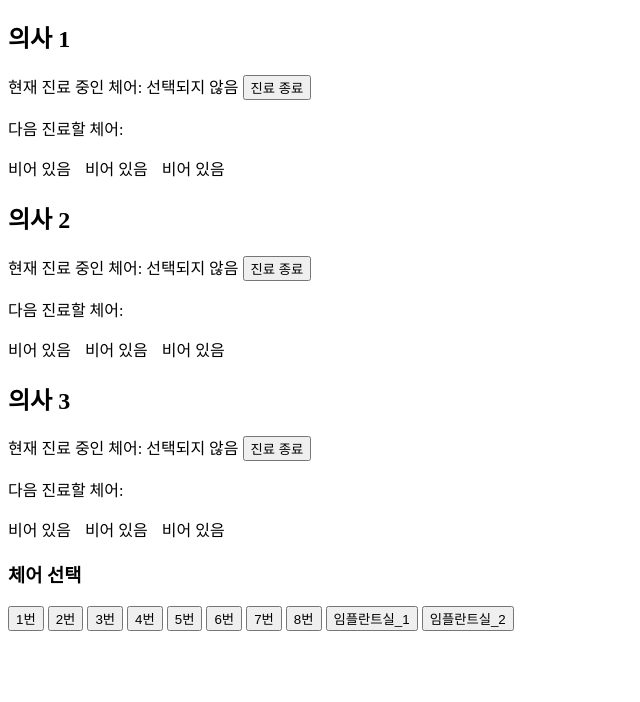
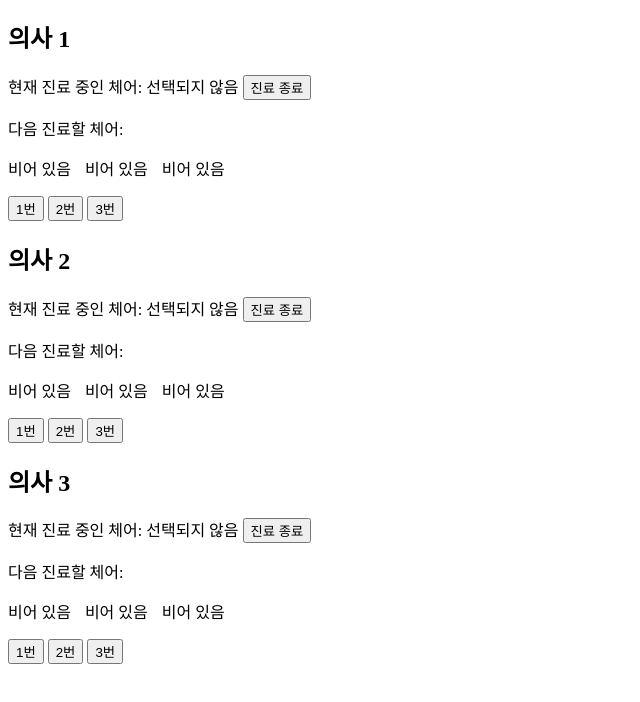
Before and after one commit to kimyungsoo/Doctor_sequence, a website: page popup.html in a window 1280 px wide. Shown: the part 70-772 px from the top of the page, without its empty margins (0-640 px from the left). Drawn offline with Linux system fonts and the light colour scheme.

Commit message:
Update popup.html

```diff
--- a/popup.html
+++ b/popup.html
@@ -5,7 +5,6 @@
   <meta name="viewport" content="width=device-width, initial-scale=1.0">
   <title>진료 체어 관리</title>
   <style>
-    /* 한 줄로 표시하기 위한 스타일 */
     .nextChairsList {
       display: inline;
       list-style: none;
@@ -15,6 +14,9 @@
     .nextChairsList li {
       display: inline;
       margin-right: 10px;
+    }
+    .chair-buttons {
+      margin-top: 10px;
     }
   </style>
 </head>
@@ -27,11 +29,18 @@
     <p>현재 진료 중인 체어: <span id="currentChair1">선택되지 않음</span>
       <button onclick="endCurrentChair('doctor1')">진료 종료</button>
     </p>
-    <p>다음 진료할 체어: <ul id="nextChairsList1" class="nextChairsList">
+    <p>다음 진료할 체어:
+      <ul id="nextChairsList1" class="nextChairsList">
         <li id="nextChair1_1">비어 있음</li>
         <li id="nextChair1_2">비어 있음</li>
         <li id="nextChair1_3">비어 있음</li>
-    </ul></p>
+      </ul>
+    </p>
+    <div class="chair-buttons">
+      <button onclick="selectChair('doctor1', '1번')">1번</button>
+      <button onclick="selectChair('doctor1', '2번')">2번</button>
+      <button onclick="selectChair('doctor1', '3번')">3번</button>
+    </div>
   </div>
 
   <!-- 의사 2 -->
@@ -40,11 +49,18 @@
     <p>현재 진료 중인 체어: <span id="currentChair2">선택되지 않음</span>
       <button onclick="endCurrentChair('doctor2')">진료 종료</button>
     </p>
-    <p>다음 진료할 체어: <ul id="nextChairsList2" class="nextChairsList">
+    <p>다음 진료할 체어:
+      <ul id="nextChairsList2" class="nextChairsList">
         <li id="nextChair2_1">비어 있음</li>
         <li id="nextChair2_2">비어 있음</li>
         <li id="nextChair2_3">비어 있음</li>
-    </ul></p>
+      </ul>
+    </p>
+    <div class="chair-buttons">
+      <button onclick="selectChair('doctor2', '1번')">1번</button>
+      <button onclick="selectChair('doctor2', '2번')">2번</button>
+      <button onclick="selectChair('doctor2', '3번')">3번</button>
+    </div>
   </div>
 
   <!-- 의사 3 -->
@@ -53,30 +69,22 @@
     <p>현재 진료 중인 체어: <span id="currentChair3">선택되지 않음</span>
       <button onclick="endCurrentChair('doctor3')">진료 종료</button>
     </p>
-    <p>다음 진료할 체어: <ul id="nextChairsList3" class="nextChairsList">
+    <p>다음 진료할 체어:
+      <ul id="nextChairsList3" class="nextChairsList">
         <li id="nextChair3_1">비어 있음</li>
         <li id="nextChair3_2">비어 있음</li>
         <li id="nextChair3_3">비어 있음</li>
-    </ul></p>
+      </ul>
+    </p>
+    <div class="chair-buttons">
+      <button onclick="selectChair('doctor3', '1번')">1번</button>
+      <button onclick="selectChair('doctor3', '2번')">2번</button>
+      <button onclick="selectChair('doctor3', '3번')">3번</button>
     </div>
-
-  <!-- 체어 선택 버튼 -->
-  <h3>체어 선택</h3>
-  <button onclick="selectChair('1번')">1번</button>
-  <button onclick="selectChair('2번')">2번</button>
-  <button onclick="selectChair('3번')">3번</button>
-  <button onclick="selectChair('4번')">4번</button>
-  <button onclick="selectChair('5번')">5번</button>
-  <button onclick="selectChair('6번')">6번</button>
-  <button onclick="selectChair('7번')">7번</button>
-  <button onclick="selectChair('8번')">8번</button>
-  <button onclick="selectChair('임플란트실_1')">임플란트실_1</button>
-  <button onclick="selectChair('임플란트실_2')">임플란트실_2</button>
+  </div>
 
   <script>
     const ws = new WebSocket('wss://doctor-sequence.onrender.com');
-
-    let selectedDoctor = 'doctor1'; // 기본 선택된 의사
 
     // 서버에서 상태 업데이트 수신
     ws.onmessage = (event) => {
@@ -94,17 +102,17 @@
 
         currentChairElement.textContent = doctors[doctor].currentChair;
         nextChairsElements.forEach((element, i) => {
-          element.textContent = doctors[doctor].nextChairs[i];
+          element.textContent = doctors[doctor].nextChairs[i] || '비어 있음';
         });
       });
     };
 
-    // 의사별 체어 선택 요청
-    function selectChair(chairName) {
-      ws.send(JSON.stringify({ doctor: selectedDoctor, action: 'selectChair', chair: chairName }));
+    // 체어 선택 함수
+    function selectChair(doctor, chairName) {
+      ws.send(JSON.stringify({ doctor, action: 'selectChair', chair: chairName }));
     }
 
-    // 의사별 진료 종료 요청
+    // 진료 종료 함수
     function endCurrentChair(doctor) {
       ws.send(JSON.stringify({ doctor, action: 'endCurrentChair' }));
     }
```
Lines whose indentation alone changed are shown as unchanged.
